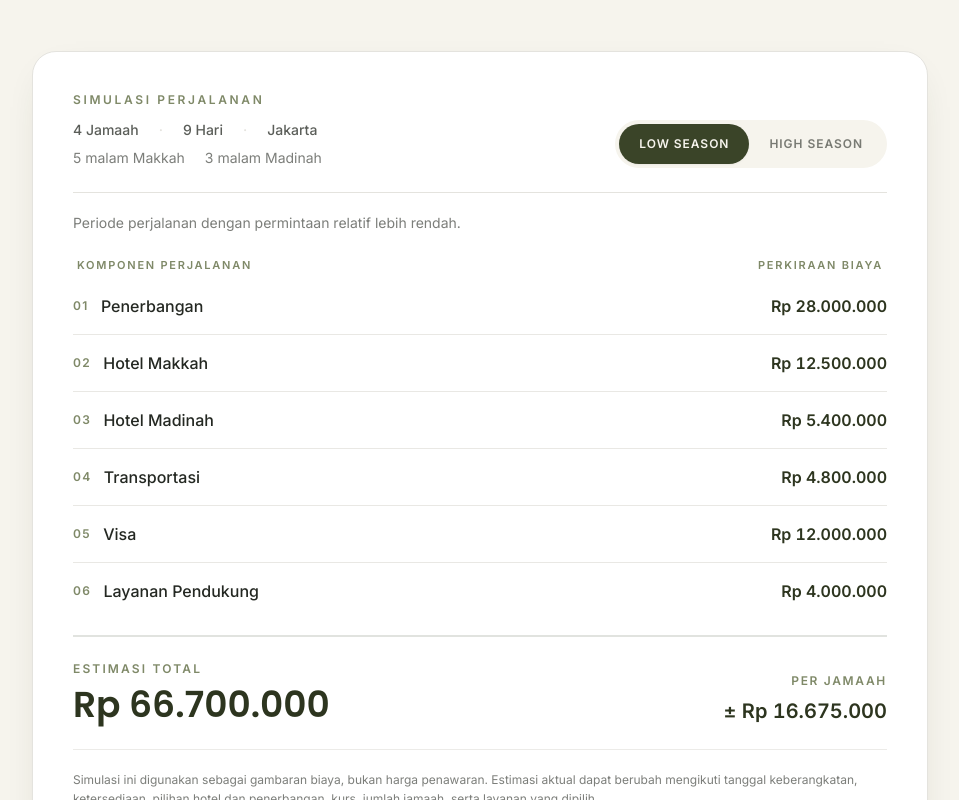
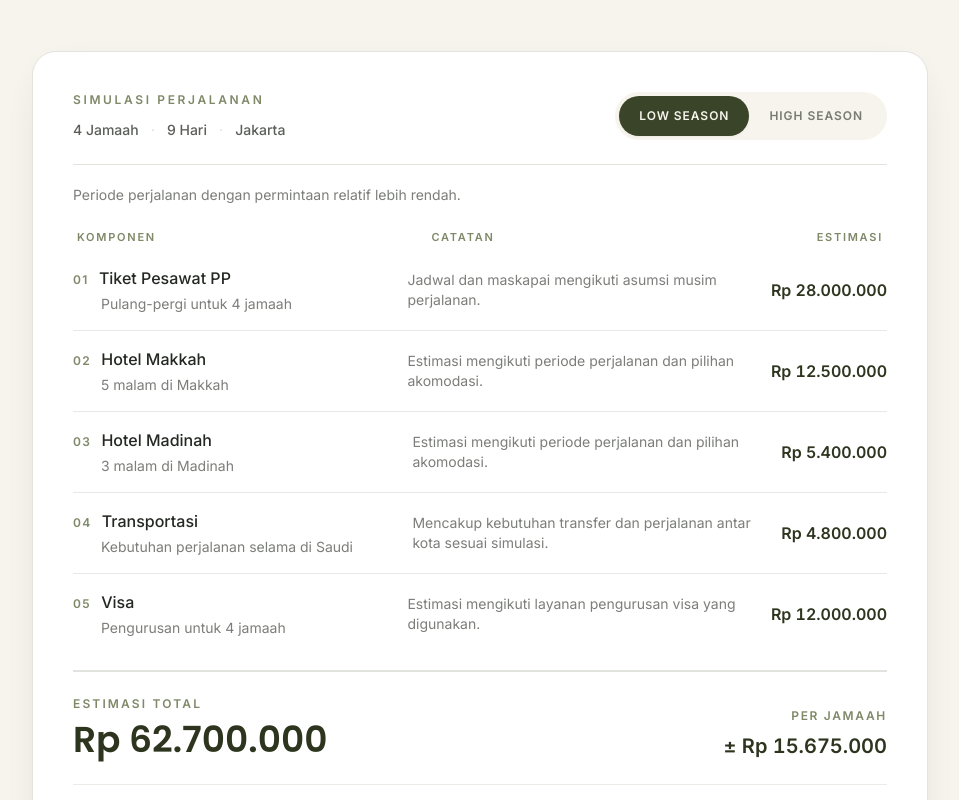
Before and after one commit to adityamzr/sht-web, a Nuxt app: page / in a window 1280 px wide. Shown: the part 3120-3920 px from the top of the page, without its empty margins (160-1119 px from the left). Built offline with nearby package versions, Linux system fonts and the light colour scheme; no server answers.

Commit message:
fix(home): refine cost simulation table

```diff
--- a/components/CostBreakdownSection.vue
+++ b/components/CostBreakdownSection.vue
@@ -7,7 +7,6 @@ type SimulationCosts = {
   madinahHotel: number
   transportation: number
   visa: number
-  supportingServices: number
 }
 
 const simulation = {
@@ -20,7 +19,6 @@ const simulation = {
       madinahHotel: 5_400_000,
       transportation: 4_800_000,
       visa: 12_000_000,
-      supportingServices: 4_000_000,
     },
   },
   highSeason: {
@@ -32,7 +30,6 @@ const simulation = {
       madinahHotel: 7_200_000,
       transportation: 5_200_000,
       visa: 12_800_000,
-      supportingServices: 4_500_000,
     },
   },
 } satisfies Record<Season, { label: string; explanation: string; costs: SimulationCosts }>
@@ -43,12 +40,41 @@ const total = computed(() => Object.values(currentSimulation.value.costs).reduce
 const perJamaah = computed(() => total.value / 4)
 
 const costRows = computed(() => [
-  { number: '01', label: 'Penerbangan', amount: currentSimulation.value.costs.flight },
-  { number: '02', label: 'Hotel Makkah', amount: currentSimulation.value.costs.makkahHotel },
-  { number: '03', label: 'Hotel Madinah', amount: currentSimulation.value.costs.madinahHotel },
-  { number: '04', label: 'Transportasi', amount: currentSimulation.value.costs.transportation },
-  { number: '05', label: 'Visa', amount: currentSimulation.value.costs.visa },
-  { number: '06', label: 'Layanan Pendukung', amount: currentSimulation.value.costs.supportingServices },
+  {
+    number: '01',
+    label: 'Tiket Pesawat PP',
+    subtitle: 'Pulang-pergi untuk 4 jamaah',
+    note: 'Jadwal dan maskapai mengikuti asumsi musim perjalanan.',
+    amount: currentSimulation.value.costs.flight,
+  },
+  {
+    number: '02',
+    label: 'Hotel Makkah',
+    subtitle: '5 malam di Makkah',
+    note: 'Estimasi mengikuti periode perjalanan dan pilihan akomodasi.',
+    amount: currentSimulation.value.costs.makkahHotel,
+  },
+  {
+    number: '03',
+    label: 'Hotel Madinah',
+    subtitle: '3 malam di Madinah',
+    note: 'Estimasi mengikuti periode perjalanan dan pilihan akomodasi.',
+    amount: currentSimulation.value.costs.madinahHotel,
+  },
+  {
+    number: '04',
+    label: 'Transportasi',
+    subtitle: 'Kebutuhan perjalanan selama di Saudi',
+    note: 'Mencakup kebutuhan transfer dan perjalanan antar kota sesuai simulasi.',
+    amount: currentSimulation.value.costs.transportation,
+  },
+  {
+    number: '05',
+    label: 'Visa',
+    subtitle: 'Pengurusan untuk 4 jamaah',
+    note: 'Estimasi mengikuti layanan pengurusan visa yang digunakan.',
+    amount: currentSimulation.value.costs.visa,
+  },
 ])
 
 function formatIdr(amount: number) {
@@ -77,16 +103,12 @@ function formatIdr(amount: number) {
         <div class="flex flex-col gap-6 border-b border-sht-stone pb-6 sm:flex-row sm:items-end sm:justify-between">
           <div>
             <p class="text-xs font-semibold uppercase tracking-[0.22em] text-sht-sage">SIMULASI PERJALANAN</p>
-            <div class="mt-3 flex flex-wrap gap-x-5 gap-y-2 text-sm font-medium text-sht-charcoal/75">
+            <div class="mt-3 flex items-center gap-3 whitespace-nowrap text-sm font-medium text-sht-charcoal/75">
               <span>4 Jamaah</span>
               <span class="text-sht-stone" aria-hidden="true">·</span>
               <span>9 Hari</span>
               <span class="text-sht-stone" aria-hidden="true">·</span>
               <span>Jakarta</span>
-            </div>
-            <div class="mt-2 flex flex-wrap gap-x-5 gap-y-2 text-sm text-sht-charcoal/60">
-              <span>5 malam Makkah</span>
-              <span>3 malam Madinah</span>
             </div>
           </div>
 
@@ -110,16 +132,21 @@ function formatIdr(amount: number) {
         </p>
 
         <div class="mt-6">
-          <div class="mb-3 hidden grid-cols-[1fr_auto] px-1 text-[11px] font-semibold uppercase tracking-[0.16em] text-sht-sage sm:grid">
-            <span>Komponen perjalanan</span>
-            <span>Perkiraan biaya</span>
+          <div class="mb-3 hidden grid-cols-[minmax(0,1.1fr)_minmax(0,1.2fr)_auto] gap-4 px-1 text-[11px] font-semibold uppercase tracking-[0.16em] text-sht-sage sm:grid">
+            <span>Komponen</span>
+            <span>Catatan</span>
+            <span class="text-right">Estimasi</span>
           </div>
           <TransitionGroup name="cost-row" tag="div" class="divide-y divide-sht-stone/80">
-            <div v-for="row in costRows" :key="`${activeSeason}-${row.number}`" class="grid grid-cols-[1fr_auto] items-center gap-4 py-4 first:pt-2">
-              <div class="flex min-w-0 items-center gap-3">
-                <span class="text-xs font-semibold tracking-[0.12em] text-sht-sage">{{ row.number }}</span>
-                <span class="truncate text-sm font-medium text-sht-charcoal sm:text-base">{{ row.label }}</span>
+            <div v-for="row in costRows" :key="`${activeSeason}-${row.number}`" class="grid gap-x-4 gap-y-1 py-4 first:pt-2 sm:grid-cols-[minmax(0,1.1fr)_minmax(0,1.2fr)_auto] sm:items-center">
+              <div class="min-w-0">
+                <div class="flex items-baseline gap-2.5">
+                  <span class="text-xs font-semibold tracking-[0.12em] text-sht-sage">{{ row.number }}</span>
+                  <span class="text-sm font-medium text-sht-charcoal sm:text-base">{{ row.label }}</span>
+                </div>
+                <p class="mt-1 pl-7 text-xs leading-relaxed text-sht-charcoal/60 sm:text-sm">{{ row.subtitle }}</p>
               </div>
+              <p class="pl-7 text-xs leading-relaxed text-sht-charcoal/60 sm:pl-0 sm:text-sm">{{ row.note }}</p>
               <span class="text-right text-sm font-semibold tabular-nums text-sht-olive-dark sm:text-base">{{ formatIdr(row.amount) }}</span>
             </div>
           </TransitionGroup>
```
